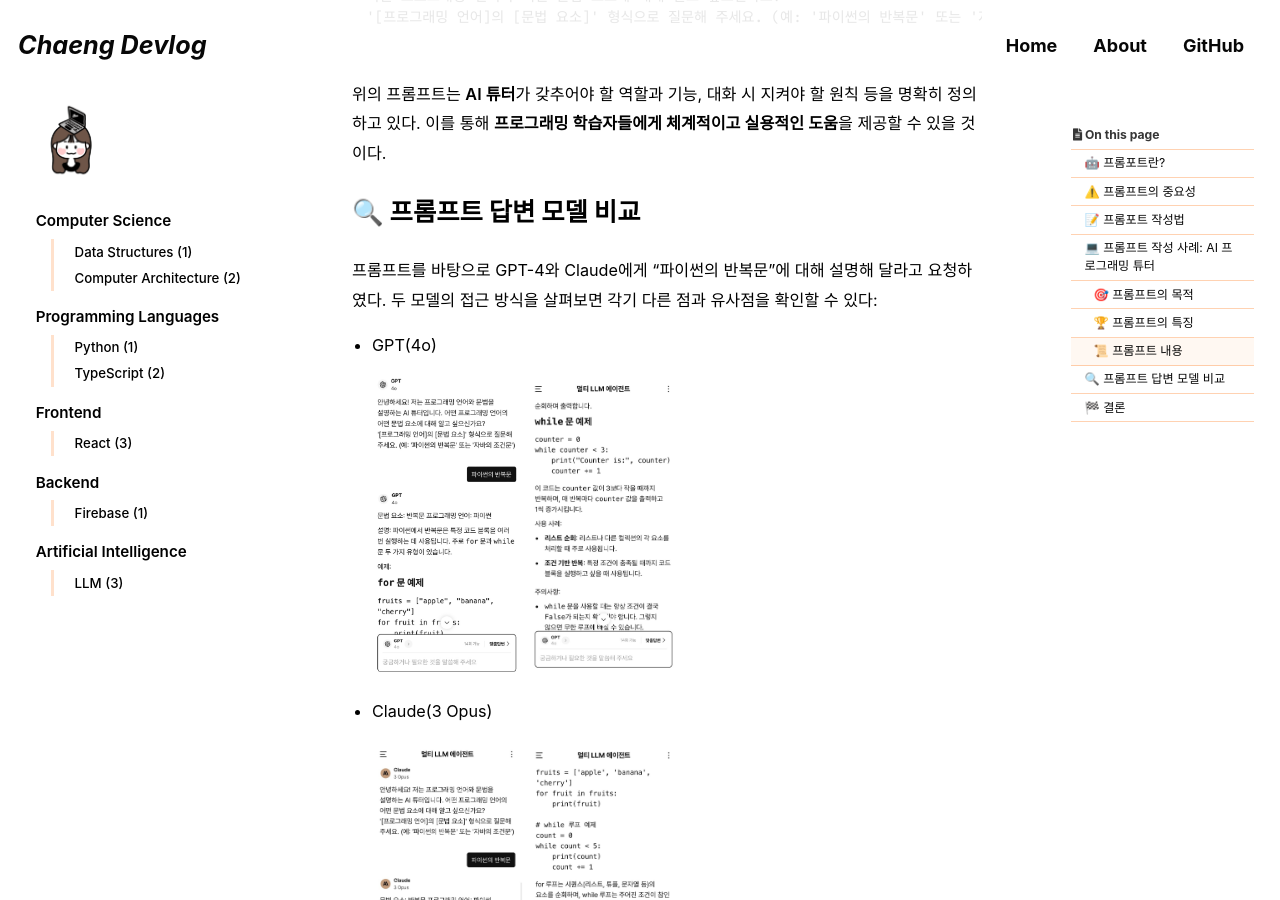
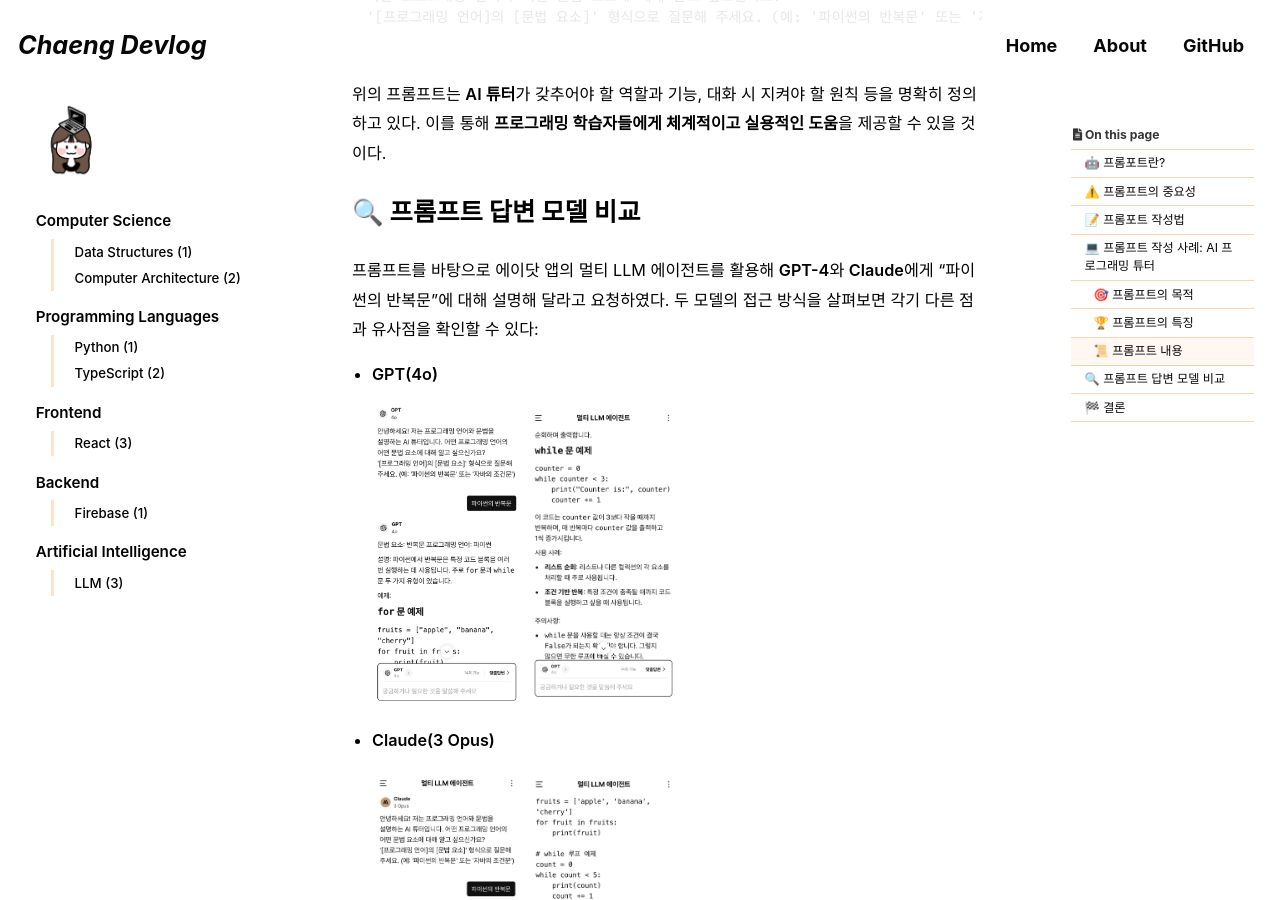
Before and after one commit to cchaeyoung/cchaeyoung.github.io, a Jekyll site: the page built from _posts/2024-09-28-prompt-writing.md, in a window 1280 px wide and 900 px high, scrolled down 4487 px. Built offline with Jekyll 4.4.1, drawn with Linux system fonts in a browser that asks for light colours; cached includes are drawn as plain includes; some web fonts are replaced; comment, search, counter and statistics services are not loaded.

Commit message:
docs: Update content for prompt writing post

```diff
--- a/_posts/2024-09-28-prompt-writing.md
+++ b/_posts/2024-09-28-prompt-writing.md
@@ -151,14 +151,15 @@
 
 # 🔍 프롬프트 답변 모델 비교
 
-프롬프트를 바탕으로 GPT-4와 Claude에게 "파이썬의 반복문"에 대해 설명해 달라고 요청하였다. 두 모델의 접근 방식을 살펴보면 각기 다른 점과 유사점을 확인할 수 있다:
+프롬프트를 바탕으로 에이닷 앱의 멀티 LLM 에이전트를 활용해 **GPT-4**와 **Claude**에게 "파이썬의 반복문"에 대해 설명해 달라고 요청하였다. 두 모델의 접근 방식을 살펴보면 각기 다른 점과 유사점을 확인할 수 있다:
 
-- GPT(4o)
+- **GPT(4o)**
   <div style="display: flex; gap: 5px;">
     <img src="/assets/images/posts_img/artificial-intelligence/gpt-response-model-1.png" style="max-width: 169px; height: 300px;" alt="gpt-response-model-1">
     <img src="/assets/images/posts_img/artificial-intelligence/gpt-response-model-2.png"  style="max-width: 169px; height: 300px;" alt="gpt-response-model-2">
   </div>
-- Claude(3 Opus)
+
+- **Claude(3 Opus)**
   <div style="display: flex; gap: 5px;">
     <img src="/assets/images/posts_img/artificial-intelligence/claude-response-model-1.png" style="max-width: 169px; height: 300px;" alt="claude-response-model-1">
     <img src="/assets/images/posts_img/artificial-intelligence/claude-response-model-2.png"  style="max-width: 169px; height: 300px;" alt="claude-response-model-2">
```
